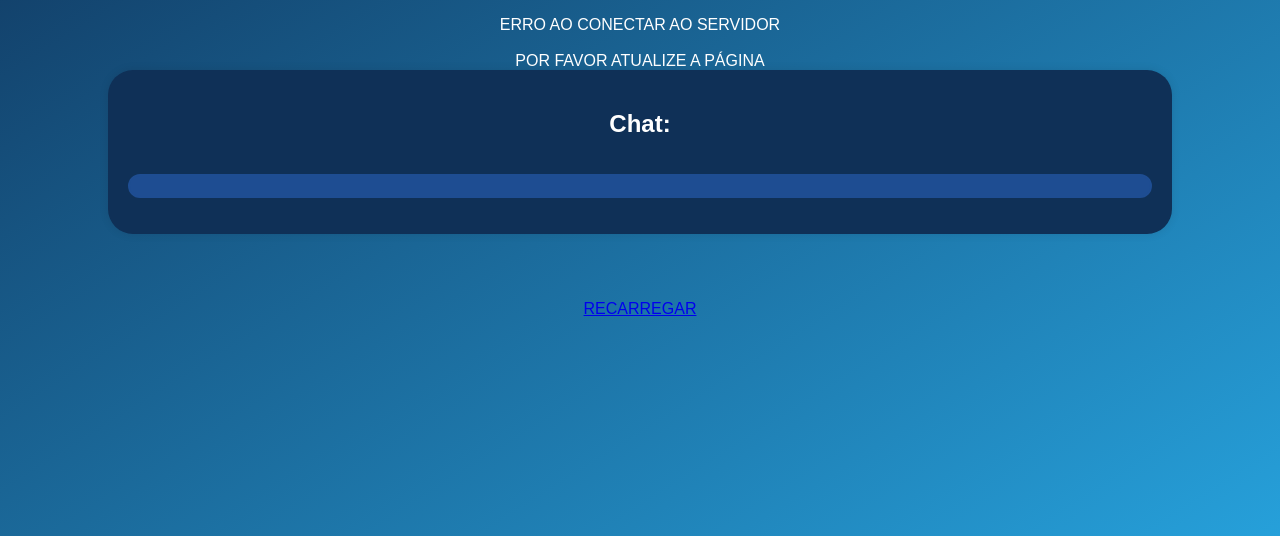
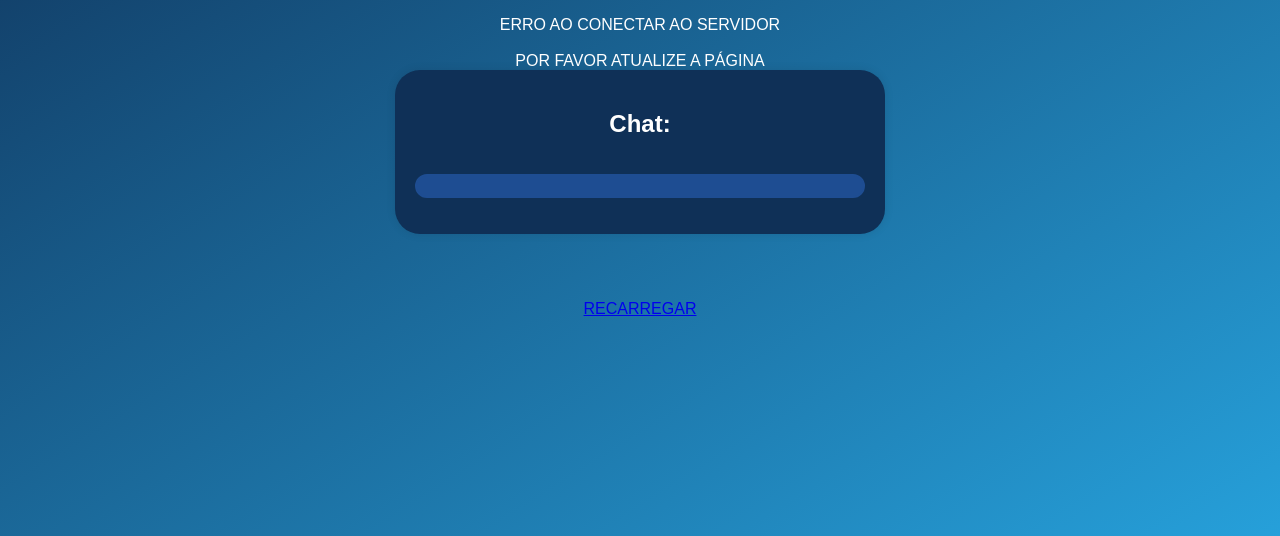
Before and after one commit to luisfpatrocinio/patroServer, a website: page index.html in a window 1280 px wide. Shown: the part 264-800 px from the top of the page. Drawn offline with Linux system fonts and the light colour scheme.

Commit message:
feat - add scroll bar

```diff
--- a/style.css
+++ b/style.css
@@ -17,6 +17,7 @@ body {
 
 #chatSection {
     width: 80%;
+    max-width: 450px;
     display: flex;
     flex-direction: column;
     padding: 20px;
@@ -24,6 +25,8 @@ body {
     border-radius: 25px;
     box-shadow: 0 0 10px rgba(0, 0, 0, 0.1);
     margin-bottom: 50px;
+    overflow-y: scroll;
+
 }
 
 .chatMessage {
@@ -67,3 +70,28 @@ button:hover {
         width: 100%;
     }
 }
+
+
+/* PROPRIEDADES DA BARRA DE SCROLL */
+
+
+/* width */
+::-webkit-scrollbar {
+    width: 12px;
+}
+
+  /* Track */
+::-webkit-scrollbar-track {
+    background: #f1f1f100;
+}
+
+/* Handle */
+::-webkit-scrollbar-thumb {
+    border-radius: 50px;
+
+}
+
+::-webkit-scrollbar-thumb{
+    width: 20px;
+    background: #ffffff;
+}
```
